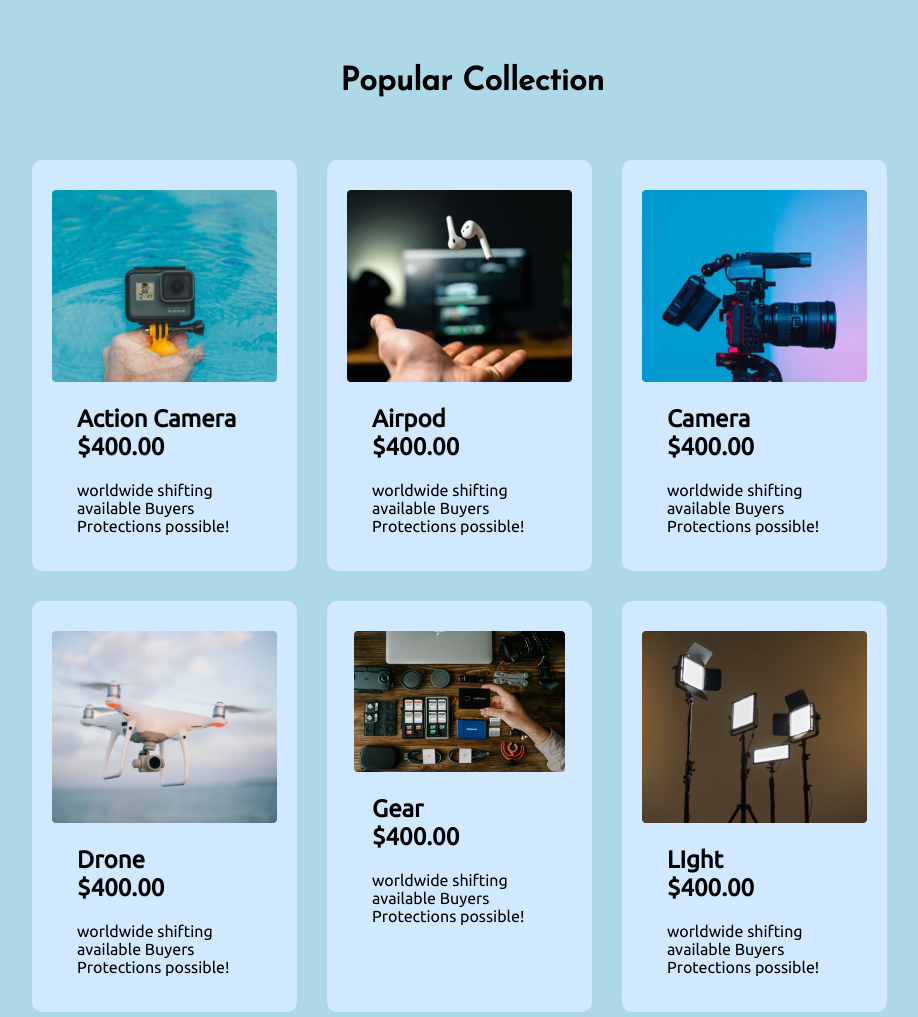
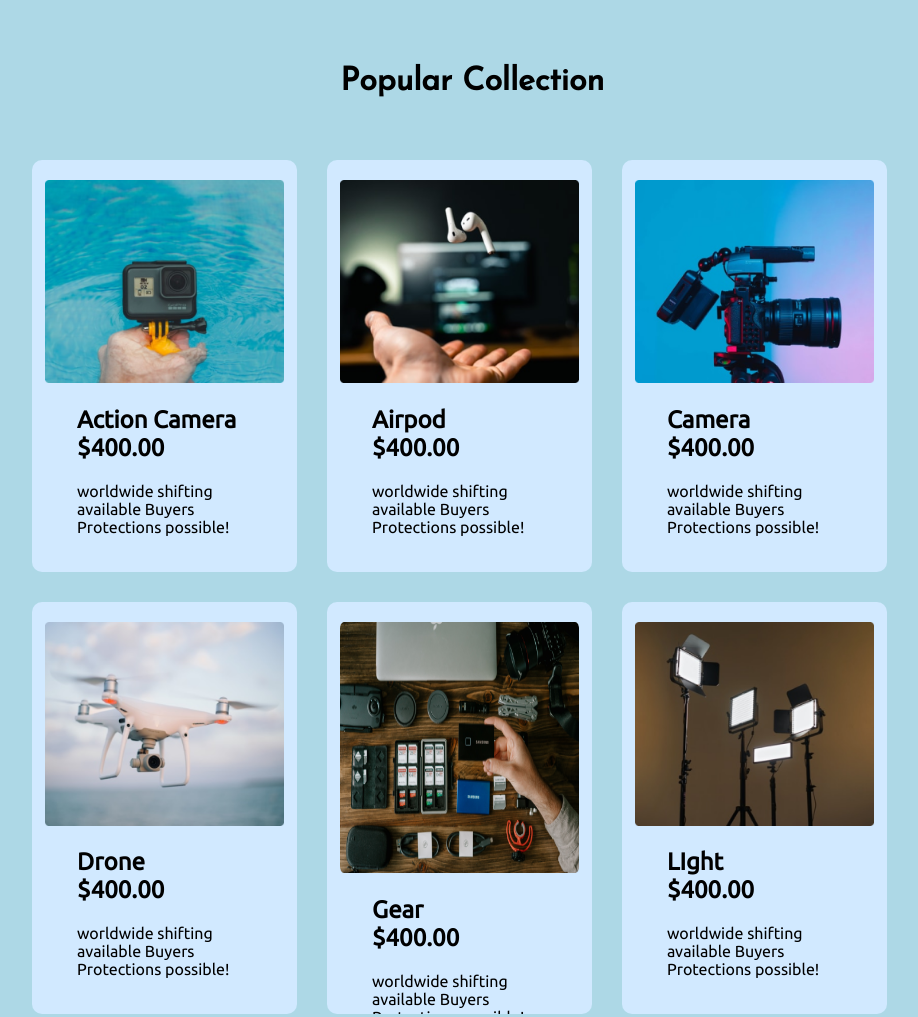
Before and after one commit to EHRAHIN/Assignment, a plain HTML site: page index.html in a window 1280 px wide. Shown: the part 792-1809 px from the top of the page, without its empty margins (92-1010 px from the left). Drawn offline with Linux system fonts and the light colour scheme.

Commit message:
final work

```diff
--- a/style.css
+++ b/style.css
@@ -90,7 +90,7 @@ section a img{
     text-align: justify;
     position: relative;
     margin: 15px;
-    padding-top: 30px;
+    padding-top: 20px;
     text-align: center;
     background-color: rgb(209, 233, 255);
     border-radius: 10px;
@@ -100,7 +100,7 @@ section a img{
     border: 1px solid black;
 }
 .divdesign img{
-    width: 85%;
+    width: 90%;
 }
 .divdesign img:hover{
     cursor: default;
@@ -117,8 +117,9 @@ section a img{
     text-align: left;
     padding-bottom: 20px;
 }
- #gear{
-      width: 80%;
+.container .divdesign #gear{
+      width: 90%;
+      height: 64%;
 }
 a{
     text-decoration: none;
```
